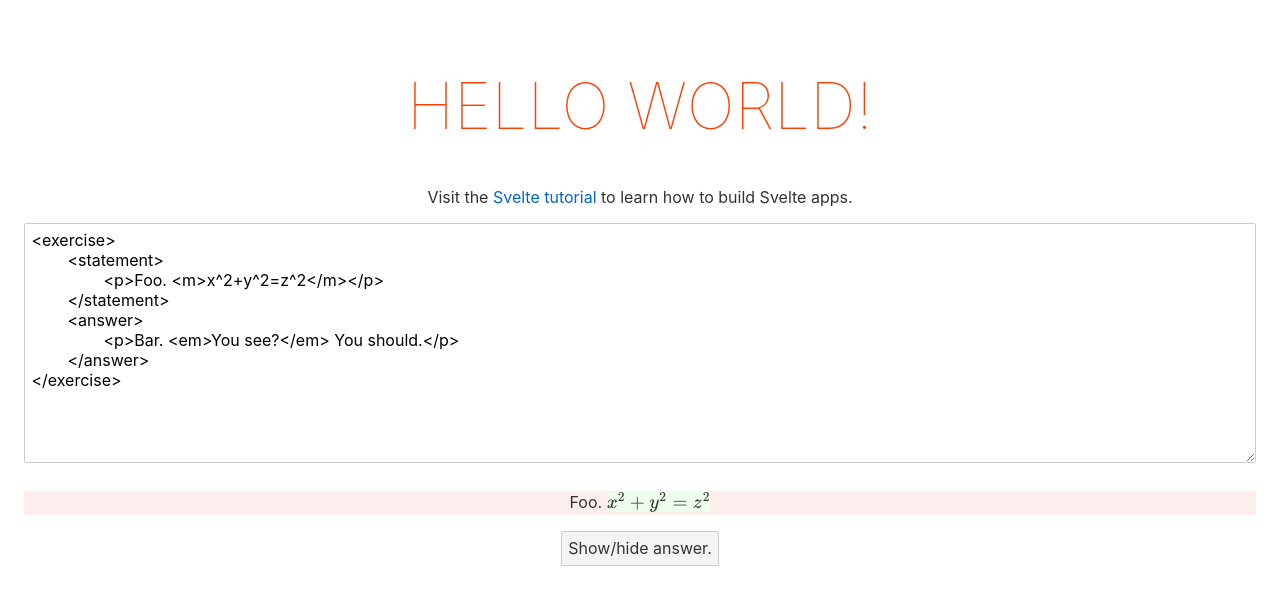
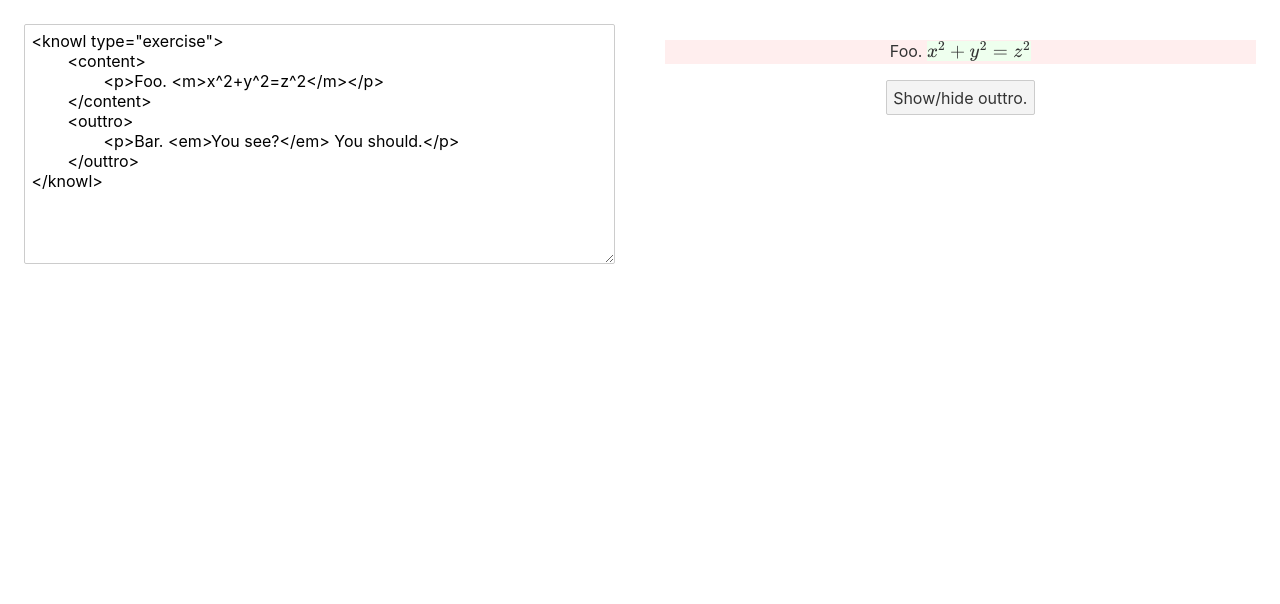
Before and after one commit to StevenClontz/SpaTeXt, a Svelte app: page / in a window 1280 px wide. Shown: the top 604 px of the page. Built offline with nearby package versions, Linux system fonts and the light colour scheme.

Commit message:
refactor namespace

```diff
--- a/package.json
+++ b/package.json
@@ -1,11 +1,11 @@
 {
-  "name": "svelte-app",
-  "version": "1.0.0",
+  "name": "spatext",
+  "version": "0.0.0",
   "private": true,
   "scripts": {
     "build": "rollup -c",
     "dev": "rollup -c -w",
-    "start": "sirv public --no-clear",
+    "start": "HOST=0 sirv public --no-clear",
     "check": "svelte-check --tsconfig ./tsconfig.json"
   },
   "devDependencies": {
--- a/src/App.svelte
+++ b/src/App.svelte
@@ -1,30 +1,34 @@
 <script lang="ts">
-	import Exercise from './Exercise.svelte';
-	export let name: string;
+	import Knowl from './Knowl.svelte';
+
 	let xmlString=`
-<exercise>
-	<statement>
+<knowl type="exercise">
+	<content>
 		<p>Foo. <m>x^2+y^2=z^2</m></p>
-	</statement>
-	<answer>
+	</content>
+	<outtro>
 		<p>Bar. <em>You see?</em> You should.</p>
-	</answer>
-</exercise>
+	</outtro>
+</knowl>
 `.trim();
 	const parser = new DOMParser();
-	let exerciseDom = parser.parseFromString(xmlString, "application/xml")
+	let knowlDom = parser.parseFromString(xmlString, "application/xml")
+	let knowl: Element
 	$: if (!parser.parseFromString(xmlString, "application/xml").querySelector('parsererror')) {
-		exerciseDom = parser.parseFromString(xmlString, "application/xml")
+	    knowlDom = parser.parseFromString(xmlString, "application/xml")
+		knowl = knowlDom.getElementsByTagName("knowl")[0]
 	}
 </script>
 
 <main>
-	<h1>Hello {name}!</h1>
-	<p>Visit the <a href="https://svelte.dev/tutorial">Svelte tutorial</a> to learn how to build Svelte apps.</p>
-
-	<textarea bind:value={xmlString}/>
-
-	<Exercise {exerciseDom}/>
+	<div style="overflow:hidden">
+		<div style="width: 48%; float:left">
+			<textarea bind:value={xmlString}/>
+		</div>
+		<div style="width: 48%; float:right">
+			<Knowl {knowl}/>
+		</div>
+	</div>
 </main>
 
 <style>
@@ -33,13 +37,6 @@
 		padding: 1em;
 		max-width: 240px;
 		margin: 0 auto;
-	}
-
-	h1 {
-		color: #ff3e00;
-		text-transform: uppercase;
-		font-size: 4em;
-		font-weight: 100;
 	}
 
 	@media (min-width: 640px) {
--- a/src/Answer.svelte
+++ b/src/Content.svelte
@@ -1,8 +1,8 @@
 <script lang="ts">
     import Paragraph from'./Paragraph.svelte';
-    export let answer:Element;
+    export let content:Element;
 </script>
 
-{#each answer.getElementsByTagName("p") as paragraph}
+{#each content.getElementsByTagName("p") as paragraph}
     <Paragraph {paragraph}/>
 {/each}
--- a/src/Exercise.svelte
+++ /dev/null
@@ -1,16 +0,0 @@
-<script lang="ts">
-    export let exerciseDom:XMLDocument;
-    import Statement from'./Statement.svelte';
-    import Answer from'./Answer.svelte';
-    let showAnswer = false;
-</script>
-
-<div style="background-color:#fee;">
-    <Statement statement={exerciseDom.getElementsByTagName("statement")[0]}/>
-</div>
-<button on:click={()=>showAnswer=!showAnswer}>Show/hide answer.</button>
-{#if showAnswer}
-    <div style="background-color:#eef;">
-        <Answer answer={exerciseDom.getElementsByTagName("answer")[0]}/>
-    </div>
-{/if}
--- /dev/null
+++ b/src/Knowl.svelte
@@ -0,0 +1,19 @@
+<script lang="ts">
+    export let knowl:Element;
+    import Content from'./Content.svelte';
+    let showOuttro = false;
+</script>
+
+<div style="background-color:#fee;">
+    {#each knowl.getElementsByTagName("content") as content}
+        <Content {content}/>
+    {/each}
+</div>
+<button on:click={()=>showOuttro=!showOuttro}>Show/hide outtro.</button>
+{#if showOuttro}
+    <div style="background-color:#eef;">
+        {#each knowl.getElementsByTagName("outtro") as content}
+            <Content {content}/>
+        {/each}
+    </div>
+{/if}
--- a/src/Statement.svelte
+++ /dev/null
@@ -1,8 +0,0 @@
-<script lang="ts">
-    import Paragraph from'./Paragraph.svelte';
-    export let statement:Element;
-</script>
-
-{#each statement.getElementsByTagName("p") as paragraph}
-    <Paragraph {paragraph}/>
-{/each}
--- a/src/main.ts
+++ b/src/main.ts
@@ -2,9 +2,9 @@ import App from './App.svelte';
 
 const app = new App({
 	target: document.body,
-	props: {
-		name: 'world'
-	}
+	// props: {
+	// 	name: 'world'
+	// }
 });
 
 export default app;
```
